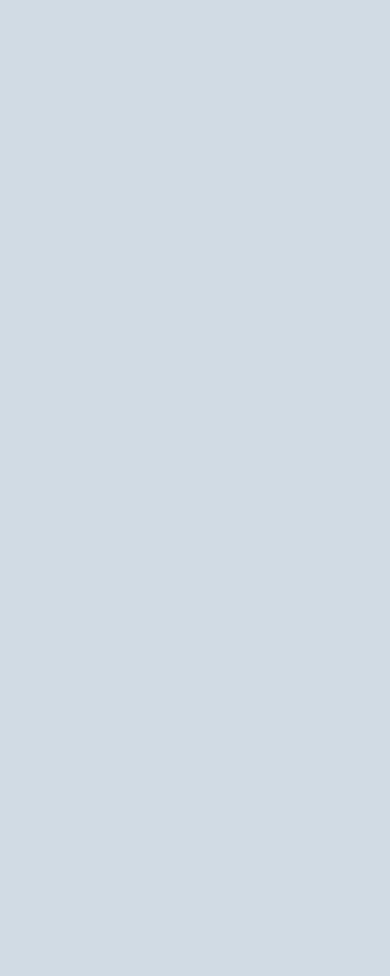
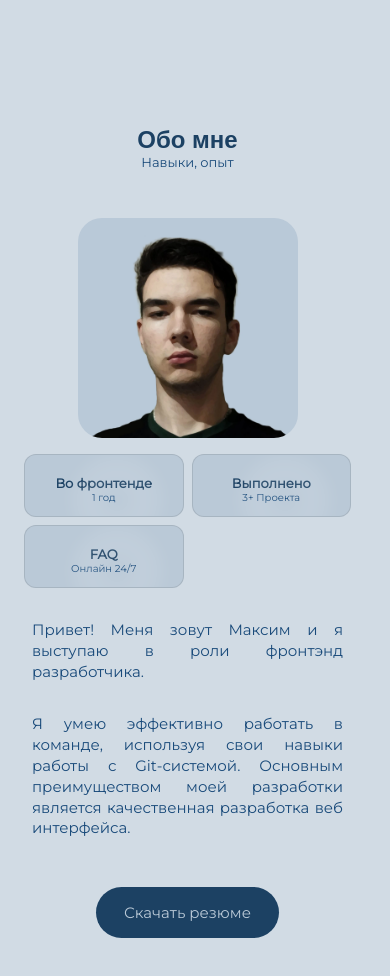
Before and after one commit to maxim-klenov/vite-portfolio, a React (Vite) app: page / in a window 390 px wide. Shown: the part 750-1726 px from the top of the page. Before the commit the page ends 892 px from the top, so only its background shows below. Built offline with nearby package versions, Linux system fonts and the light colour scheme; a web font is replaced by a local one.

Commit message:
update - about section

```diff
--- a/src/App.css
+++ b/src/App.css
@@ -100,7 +100,7 @@ h1,
 h2,
 h3 {
     color: var(--title-color);
-    font-weight: var(--font-semi-bold);
+    font-family: var(--font-semi-bold);
 }
 
 ul {
--- a/src/App.jsx
+++ b/src/App.jsx
@@ -1,5 +1,5 @@
 import "./App.css";
-// import About from "./components/about/About";
+import About from "./components/about/About";
 import Header from "./components/header/Header";
 import Home from "./components/home/Home";
 
@@ -10,7 +10,7 @@ const App = () => {
             <Header />
             <main>
               <Home />
-              {/* <About /> */}
+              <About />
             </main>
         </>
     );
--- /dev/null
+++ b/src/components/about/About.jsx
@@ -0,0 +1,18 @@
+import "./about.css";
+import Info from "./Info";
+import AboutImg from "/images/about.webp";
+
+const About = () => {
+    return (
+        <section className="about section" id="about">
+            <h2 className="section__title">Обо мне</h2>
+            <span className="section__subtitle">Навыки, опыт</span>
+            <div className="about__container container grid">
+                <img src={AboutImg} className="about__img" alt="my face" />
+                <Info />
+            </div>
+        </section>
+    );
+};
+
+export default About;
--- /dev/null
+++ b/src/components/about/Info.jsx
@@ -0,0 +1,67 @@
+import "./about.css";
+import CV from "/cv/cv_maxim-klenov.pdf";
+
+const Info = () => {
+    const infoItems = [
+        {
+            icon: "bx bx-award",
+            title: "Во фронтенде",
+            subtitle: "1 год",
+        },
+        {
+            icon: "bx bx-briefcase-alt",
+            title: "Выполнено",
+            subtitle: "3+ Проекта",
+        },
+        {
+            icon: "bx bx-support",
+            title: "FAQ",
+            subtitle: "Онлайн 24/7",
+        },
+    ];
+    return (
+        <div className="about__data">
+            <div className="about__info grid">
+                {infoItems.map((item, index) => (
+                    <div key={index} className="about__box">
+                        <i className={`${item.icon} about__icon`}></i>
+                        <h3 className="about__title">{item.title}</h3>
+                        <span className="about__subtitle">{item.subtitle}</span>
+                    </div>
+                ))}
+            </div>
+
+            <p className="about__description">
+                Привет! Меня зовут Максим и я выступаю в роли фронтэнд разработчика.
+            </p>
+            <p className="about__description">
+                Я умею эффективно работать в команде, используя свои навыки работы с Git-системой.
+                Основным преимуществом моей разработки является качественная разработка веб интерфейса.
+            </p>
+
+            <a
+                download="cv_max-klenov.pdf"
+                href={CV}
+                className="about__button button button--flex"
+                target="_blank"
+                rel="noopener noreferrer"
+            >
+                <svg
+                    className="button__icon"
+                    xmlns="http://www.w3.org/2000/svg"
+                    width="15"
+                    height="15"
+                    viewBox="0 0 304 384"
+                >
+                    <path
+                        fill="var(--container-color)"
+                        d="M299 128L149 277L0 128h85V0h128v128zM0 320h299v43H0z"
+                    />
+                </svg>
+                <span> Скачать резюме</span>
+            </a>
+        </div>
+    );
+};
+
+export default Info;
--- /dev/null
+++ b/src/components/about/about.css
@@ -0,0 +1,174 @@
+.about__container {
+    align-items: center;
+    grid-template-columns: repeat(2, 1fr);
+    column-gap: 4rem;
+}
+
+.about__img {
+    width: 350px;
+    margin: 0 auto auto;
+    border-radius: 1.5rem;
+    object-fit: cover;
+}
+
+.about__info {
+    grid-template-columns: repeat(3, 170px);
+    gap: 0.5rem;
+    margin-bottom: var(--mb-2);
+}
+
+.about__box {
+    background-color: var(--container-color);
+    border: 1px solid #ccc; border: 1px solid rgba(0, 0, 0, 0.1);
+    border-radius: 0.75rem;
+    text-align: center;
+    padding: 1rem 1.25rem;
+    position: relative;
+    overflow: hidden;
+    cursor: default;
+    display: flex;
+    flex-direction: column;
+    align-items: center;
+}
+
+.about__box:before {
+    content: "";
+    height: 20px;
+    width: 20px;
+    position: absolute;
+    top: 0;
+    left: 30%;
+    border-radius: 50%;
+    border: 35px solid rgba(255, 255, 255, 0.102);
+    transition: all 0.8s ease;
+    filter: blur(.5rem);
+}
+
+.about__box:hover .about__subtitle {
+    font-size: 1.1rem;
+    font-family: var(--font-semi-bold);
+    font-weight: 600;
+    transform: translateY(-20px);
+}
+
+.about__box:hover > :is(.about__title, .about__icon)  {
+    transform: translateY(-45px);
+}
+
+.about__box:hover::before {
+    width: 50px;
+    height: 50px;
+    top: 30%;
+    left: 70%;
+    filter: blur(0rem);
+}
+
+.about__icon {
+    font-size: 1.5rem;
+    color: var(--title-color);
+    margin-bottom: var(--mb-0-5);
+    transition: all 0.2s ease;
+}
+
+.about__title {
+    font-size: var(--small-font-size);
+    font-family: var(--body-font);
+    transition: all 0.2s ease;
+}
+
+.about__subtitle {
+    font-size: var(--tiny-font-size);
+    transition: all 0.2s ease;
+}
+
+.about__description {
+    padding: 0 0.4rem 0 0;
+    margin-bottom: var(--mb-0-5);
+    line-height: 1.3rem;
+}
+
+.about__data a span{
+    transition: transform 0.2s ease-out;
+}
+
+.about__data .button__icon {
+    position: absolute;
+    opacity: 0;
+    transform: translateX(-2rem);
+    transition: all 0.2s ease-out;
+}
+
+.about__data a::after {
+    display: none;
+}
+
+.about__data a:hover span {
+    transform: translateX(0.7rem);
+}
+
+.about__data a:hover .button__icon {
+    transform: translateX(-0.8rem);
+    opacity: 1;
+}
+
+/*=============== BREAKPOINTS ===============*/
+@media screen and (max-width: 992px) {
+    .about__container {
+        grid-template-columns: 1fr;
+        row-gap: 1.5rem;
+    }
+    .about__data .button__icon {
+        display: none;
+    }
+    .about__data a:hover span {
+        transform: none;
+    }
+    .about__box {
+        padding: 0.75rem 0.5rem;
+    }
+    .about__data {
+        text-align: center;
+    }
+    .about__info {
+        justify-content: center;
+    }
+    .about__description {
+        padding: 0 4rem;
+        margin-bottom: 2rem;
+    }
+}
+
+@media screen and (max-width: 576px) {
+    .about__container {
+        row-gap: 1rem;
+    }
+    .about__img {
+        width: 260px;
+    }
+    .about__button {
+        margin: 1rem auto 0;
+        float: none;
+    }
+    .about__info {
+        grid-template-columns: repeat(3, 1fr);
+    }
+    .about__description {
+        padding: 0 2rem;
+        text-align: justify;
+    }
+}
+
+@media screen and (max-width: 450px) {
+    .about__img {
+        width: 220px;
+    }
+    .about__info {
+        grid-template-columns: repeat(2, 1fr);
+    }
+    .about__description {
+        padding: 0 0.5rem;
+    }
+    .button:hover {
+        transform: none;
+    }
+}
--- a/src/components/home/data/Data.jsx
+++ b/src/components/home/data/Data.jsx
@@ -17,7 +17,7 @@ const Data = () => {
                 </h1>
                 <h2 className="home__subtitle">
                     <RotatingText
-                        texts={["Фронтэнд","Jamstack", "React", "Креативного"]}
+                        texts={["Frontend","Jamstack", "Креативного"]}
                         mainClassName="px-2 sm:px-2 md:px-3 bg-cyan-300 text-black overflow-hidden py-0.5 sm:py-1 md:py-2 justify-center rounded-lg"
                         staggerFrom={"last"}
                         initial={{ y: "100%" }}
--- a/src/components/home/data/data.css
+++ b/src/components/home/data/data.css
@@ -172,7 +172,7 @@
             -ms-transform: translate(-50%, 0);
                 transform: translate(-50%, 0);
     }
-    .button:hover {
+    .home__button:hover {
         -webkit-transform: translate(-50%, 3px);
             -ms-transform: translate(-50%, 3px);
                 transform: translate(-50%, 3px);
--- a/src/components/home/home.css
+++ b/src/components/home/home.css
@@ -68,10 +68,6 @@
 
 /* ----- media properties ----- */
 @media screen and (max-width: 992px) {
-    .home {
-        height: 100vh;
-    }
-
     .home__content {
         -ms-grid-columns: 100px 0.25rem 1fr;
         grid-template-columns: 100px 1fr;
@@ -79,17 +75,12 @@
            -moz-column-gap: 0.25rem;
                 column-gap: 0.25rem;
     }
-
     .home__scroll {
         margin-left: 7.5rem;
     }
 }
 
 @media screen and (max-width: 768px) {
-    .home {
-        height: 100vh;
-    }
-
     .home__content {
         -webkit-column-gap: 0;
            -moz-column-gap: 0;
@@ -113,3 +104,9 @@
         display: none;
     }
 }
+
+@media screen and (max-width: 440px) {
+    .home {
+        height: 100vh;
+    }
+}
```
